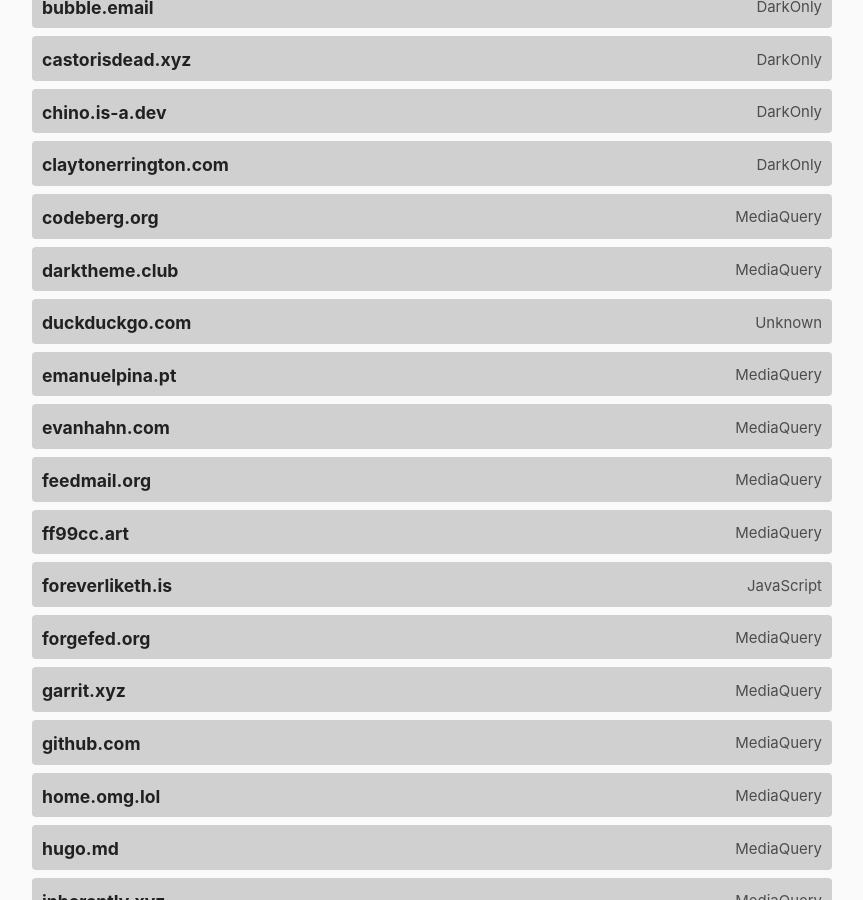
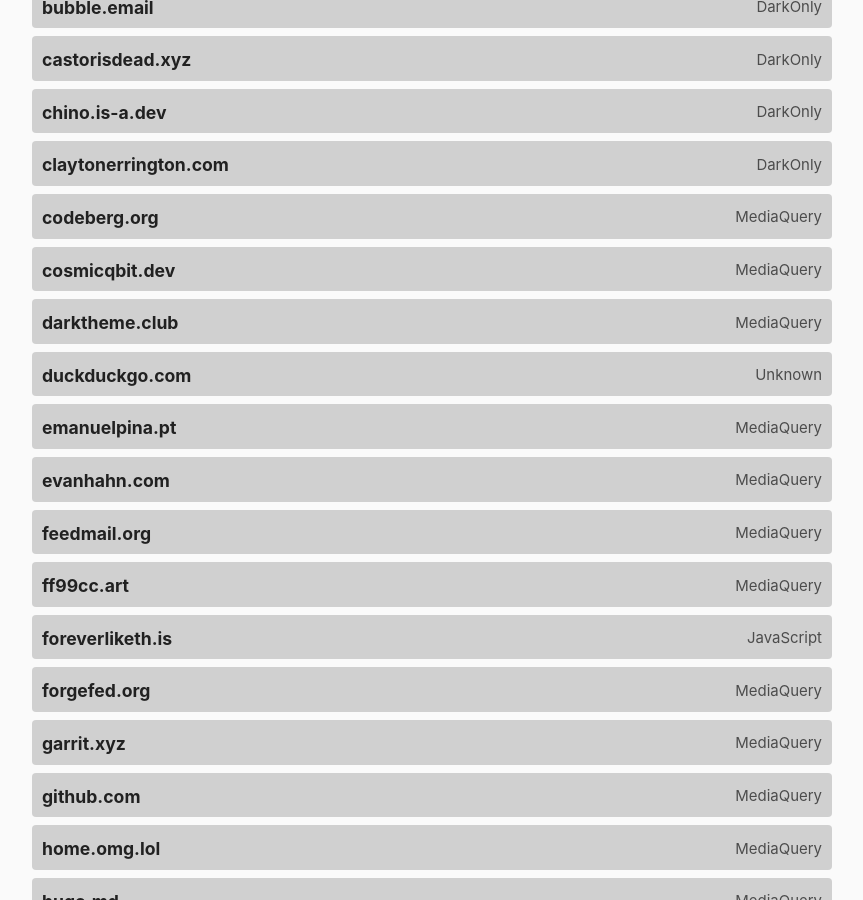
Before and after one commit to katherinek727/darktheme.club, a Jekyll site: the page built from index.md, in a window 1280 px wide and 900 px high, scrolled down 1165 px. Shown: the whole window, without its empty margins (208-1071 px from the left). Built offline with Jekyll 4.4.1, drawn with Linux system fonts in a browser that asks for light colours.

Commit message:
Add cosmicqbit.dev

```diff
--- a/_data/sites.yml
+++ b/_data/sites.yml
@@ -67,6 +67,11 @@
   url: https://codeberg.org/
   method: mediaquery
   last_checked: 2022-07-21
+
+- domain: cosmicqbit.dev
+  url: https://cosmicqbit.dev
+  method: mediaquery
+  last_checked: 2023-04-12
 
 - domain: darktheme.club
   url: https://darktheme.club/
```
